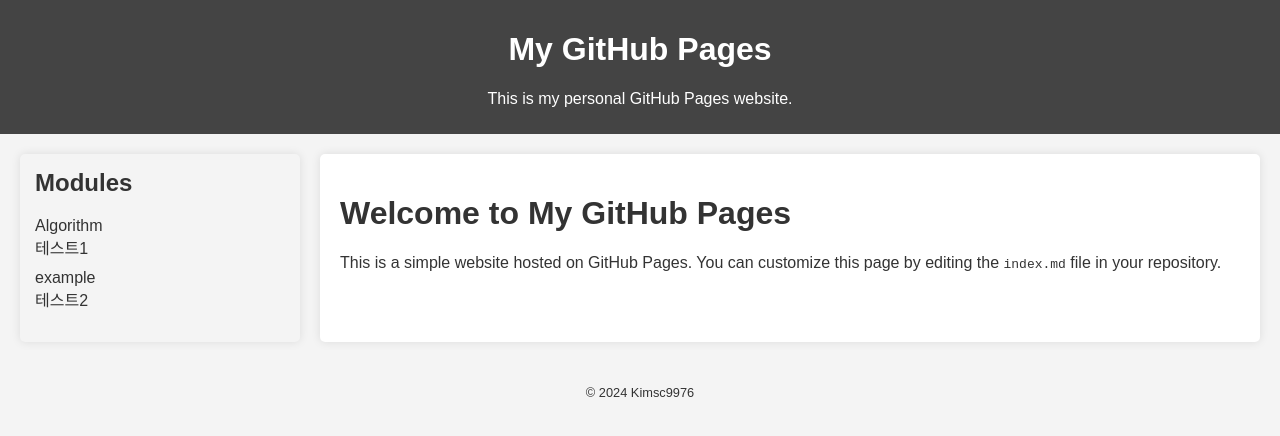
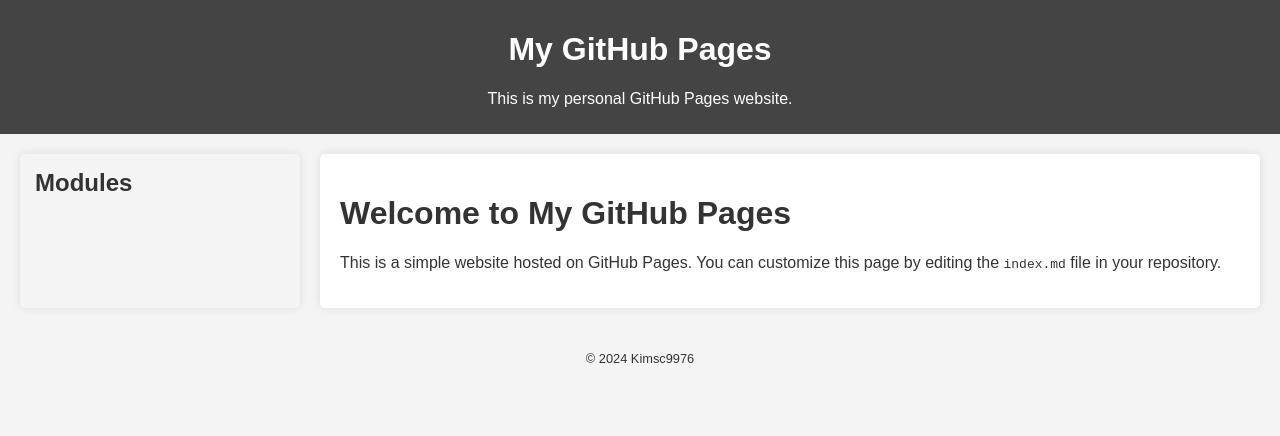
Before and after one commit to Kimsc9976/Kimsc9976.github.io, a Jekyll site: the page built from index.md, in a window 1280 px wide. Shown: the top 436 px of the page. Built offline with Jekyll 4.4.1, drawn with Linux system fonts in a browser that asks for light colours.

```diff
--- a/_includes/sidebar.html
+++ b/_includes/sidebar.html
@@ -2,19 +2,11 @@
 <aside class="sidebar">
     <h2>Modules</h2>
     <ul>
-        <li>
-            <a href="#">Algorithm</a>
-            <ul>
-                <!-- Algorithm 폴더 내의 파일/폴더를 여기에 추가 -->
-                 테스트1
-            </ul>
-        </li>
-        <li>
-            <a href="#">example</a>
-            <ul>
-                <!-- example 폴더 내의 파일/폴더를 여기에 추가 -->
-                 테스트2
-            </ul>
-        </li>
+        {% assign modules = site.data.sidebar_structure %}
+        {% for module_name in modules %}
+            <li>
+                <a href="#">{{ module_name }}</a> <!-- 폴더 이름을 카테고리로 사용 -->
+            </li>
+        {% endfor %}
     </ul>
 </aside>
```
Also changed, not shown: scripts/generate_sidebar.rb (added, +22 -0 lines), .github/workflows/jekyll.yml (added).
